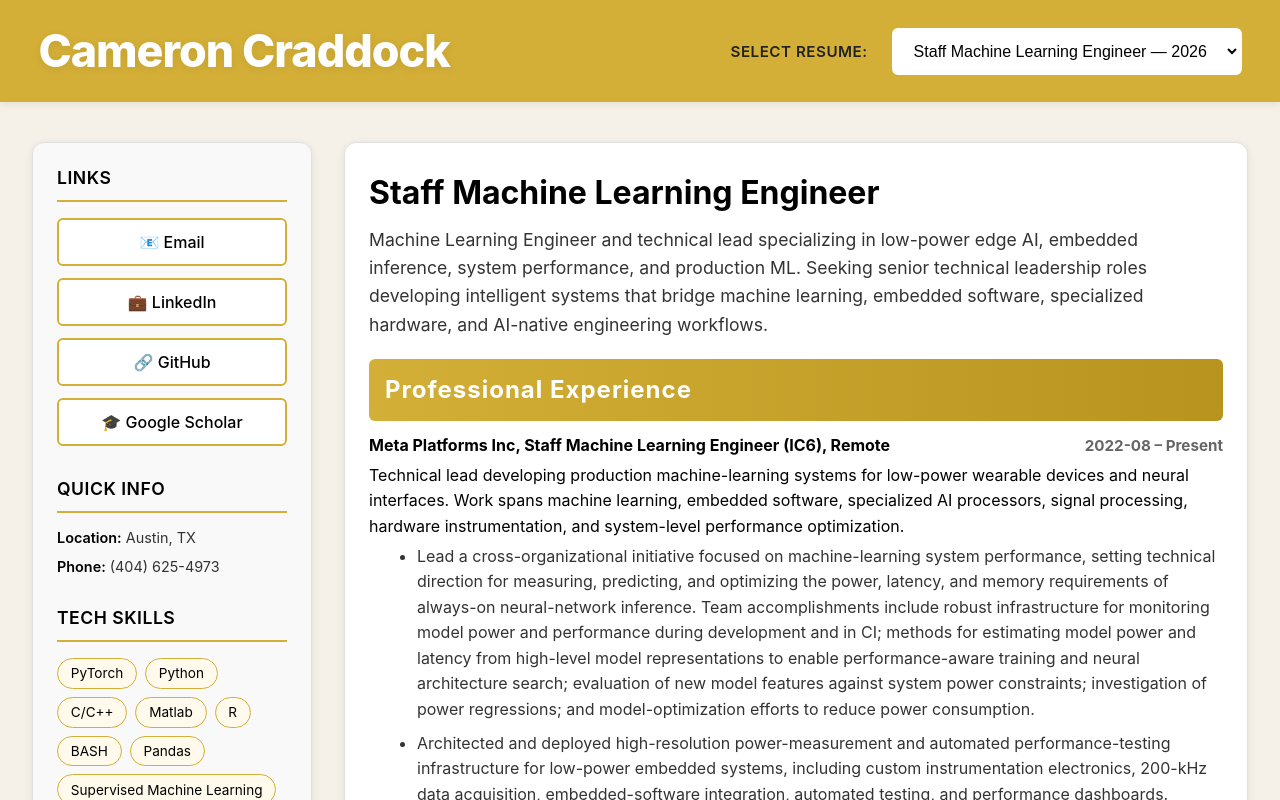
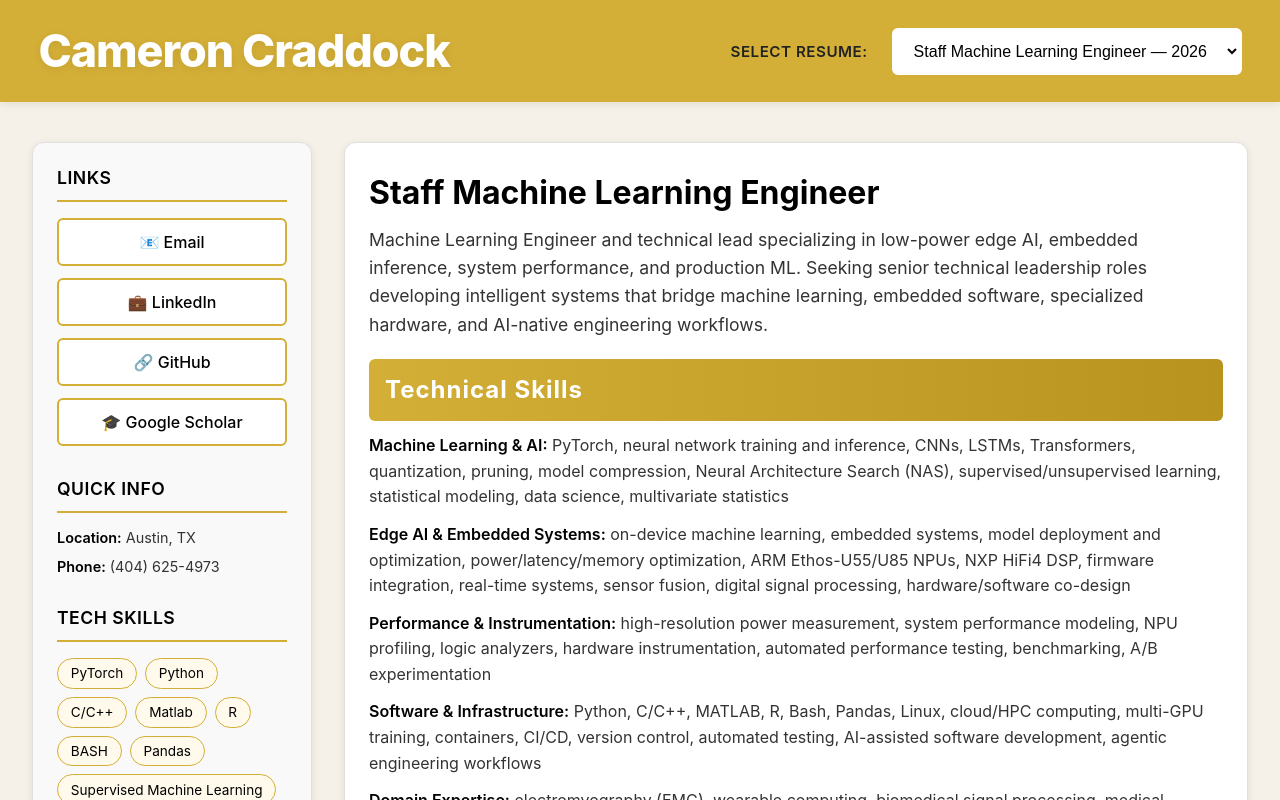
Before and after one commit to ccraddock/cloud_resume_challenge, a React (Vite) app in the folder resume-app/: page / in a window 1280 px wide. Shown: the top 800 px of the page. Built offline with nearby package versions, Linux system fonts and the light colour scheme.

Commit message:
Render grouped technical skills

```diff
--- a/resume-app/src/components/ResumeViewer.jsx
+++ b/resume-app/src/components/ResumeViewer.jsx
@@ -7,6 +7,21 @@ function formatDate(dateStr) {
   const d = new Date(dateStr);
   if (isNaN(d)) return dateStr;
   return `${d.getFullYear()}-${String(d.getMonth() + 1).padStart(2, '0')}`;
+}
+
+function TechnicalSkillsSection({ technicalSkills }) {
+  return (
+    <section>
+      <h2 className="section-header">Technical Skills</h2>
+      <div className="technical-skills">
+        {technicalSkills.map((group, idx) => (
+          <p key={idx} className="technical-skill-group">
+            <strong>{group.category}:</strong> {group.skills}
+          </p>
+        ))}
+      </div>
+    </section>
+  );
 }
 
 function JobSection({ jobs }) {
@@ -141,6 +156,7 @@ export default function ResumeViewer({ url }) {
       <article className="resume-content">
         <h1 className="resume-title">{resume.title}</h1>
         {resume.summary && <p className="resume-summary">{resume.summary}</p>}
+        {resume.technicalSkills && <TechnicalSkillsSection technicalSkills={resume.technicalSkills} />}
         {resume.jobs && <JobSection jobs={resume.jobs} />}
         {resume.openScienceProjects && <OpenScienceSection openScienceProjects={resume.openScienceProjects} />}
         {resume.grantsAwardsAndPublications && <GrantsAwardsSection grantsAwardsAndPublications={resume.grantsAwardsAndPublications} />}
```
